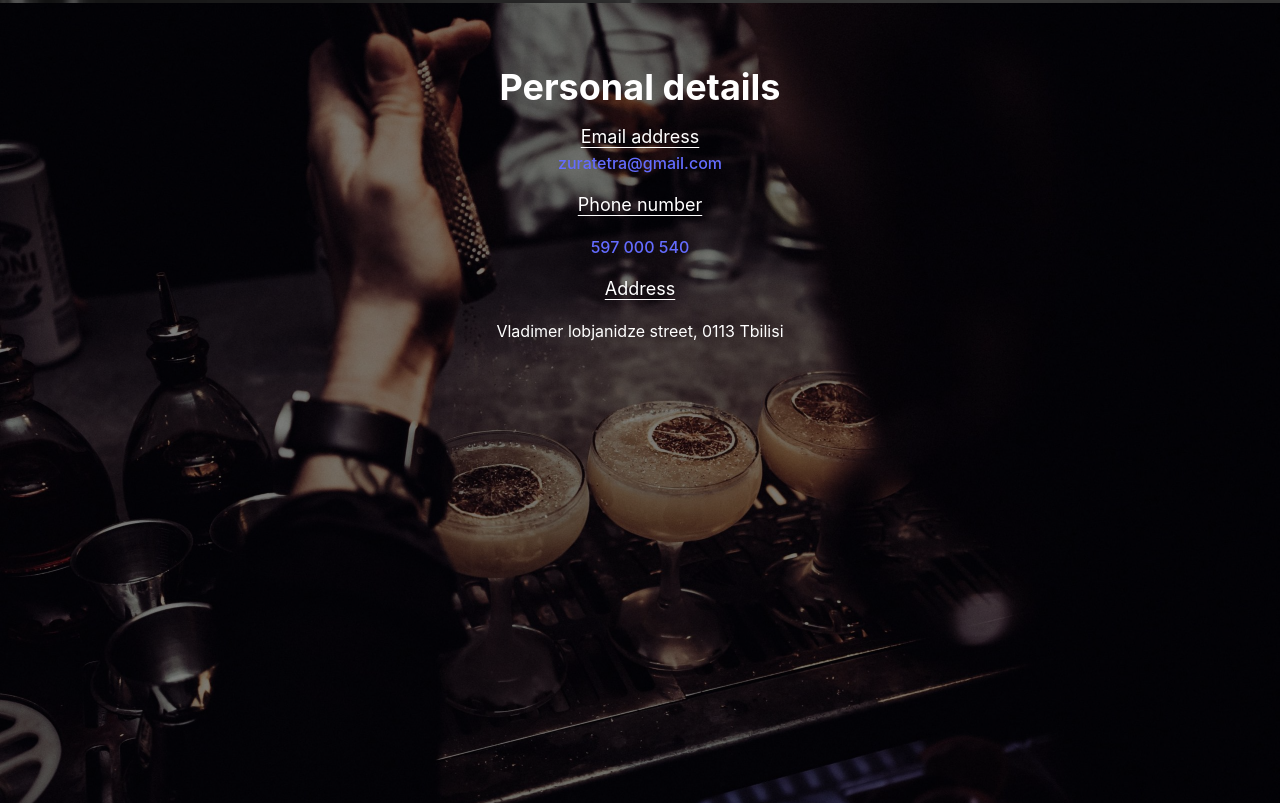
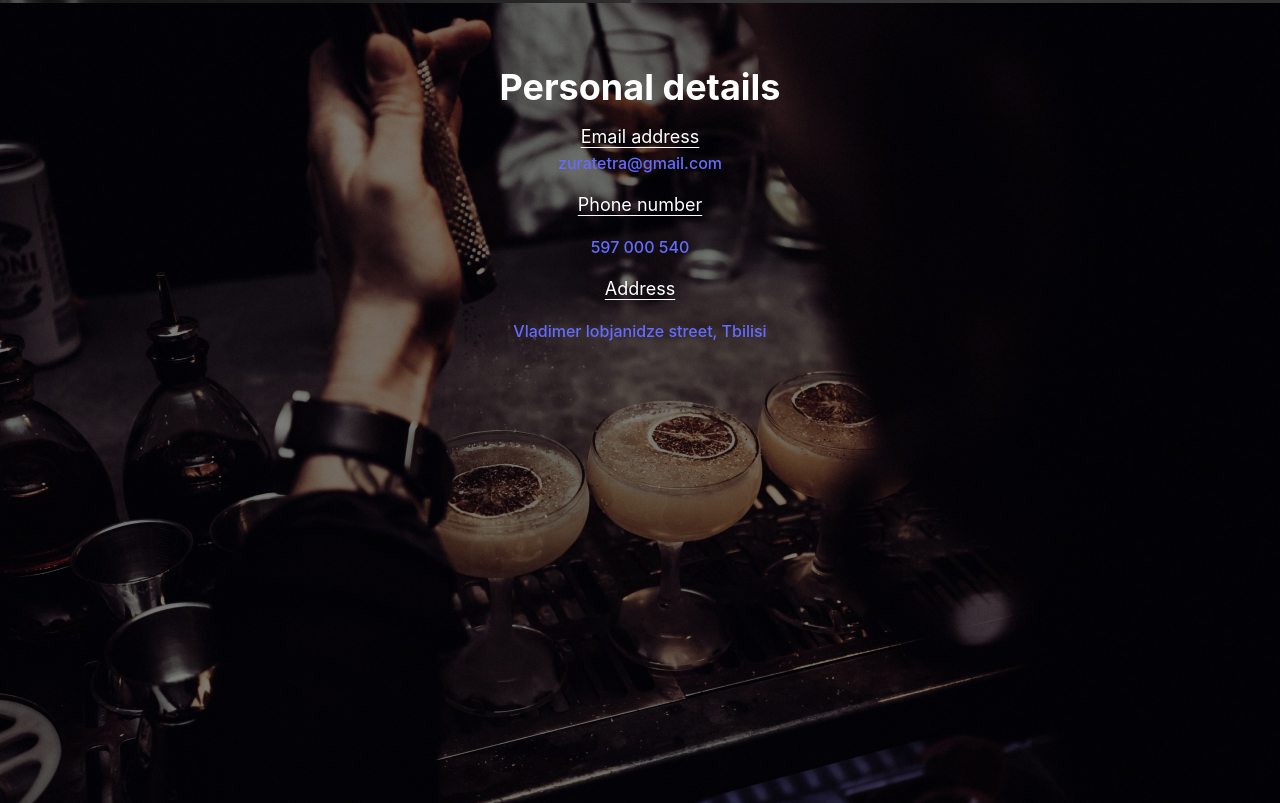
Before and after one commit to zura445/Bartender-resume, a React (Vite) app: page / in a window 1280 px wide. Shown: the part 985-1788 px from the top of the page. Built offline with nearby package versions, Linux system fonts and the light colour scheme.

Commit message:
add address

```diff
--- a/src/App.jsx
+++ b/src/App.jsx
@@ -137,7 +137,12 @@ function App() {
             597 000 540
           </a>
           <p className="text-lg mt-4 underline underline-offset-4">Address</p>
-          <p className="mt-4">Vladimer lobjanidze street, 0113 Tbilisi</p>
+          <a
+            href="https://www.google.com/maps/place/2+Ekimi+Ln,+T'bilisi/@41.6842858,44.8395755,910m/data=!3m1!1e3!4m9!1m2!2m1!1sVladimer+Lobjanidze+St+%232!3m5!1s0x40440c4b691ccd09:0x89d497c86cdf4a23!8m2!3d41.6843157!4d44.8426564!16s%2Fg%2F11c4cyfrl8?entry=ttu&g_ep=EgoyMDI1MDExMC4wIKXMDSoASAFQAw%3D%3D"
+            className="mt-4"
+          >
+            Vladimer lobjanidze street, Tbilisi
+          </a>
         </div>
       </div>
     </div>
```
